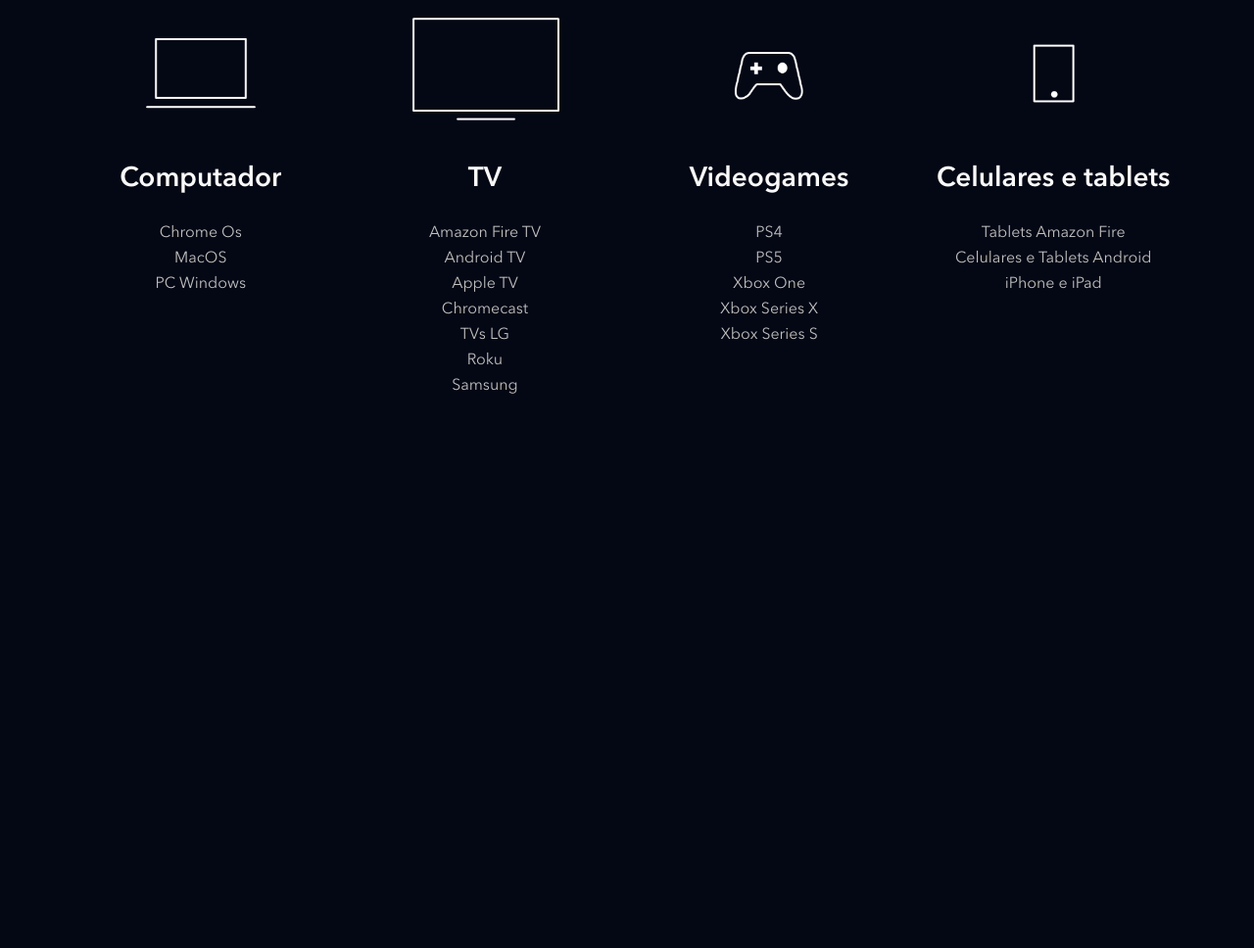
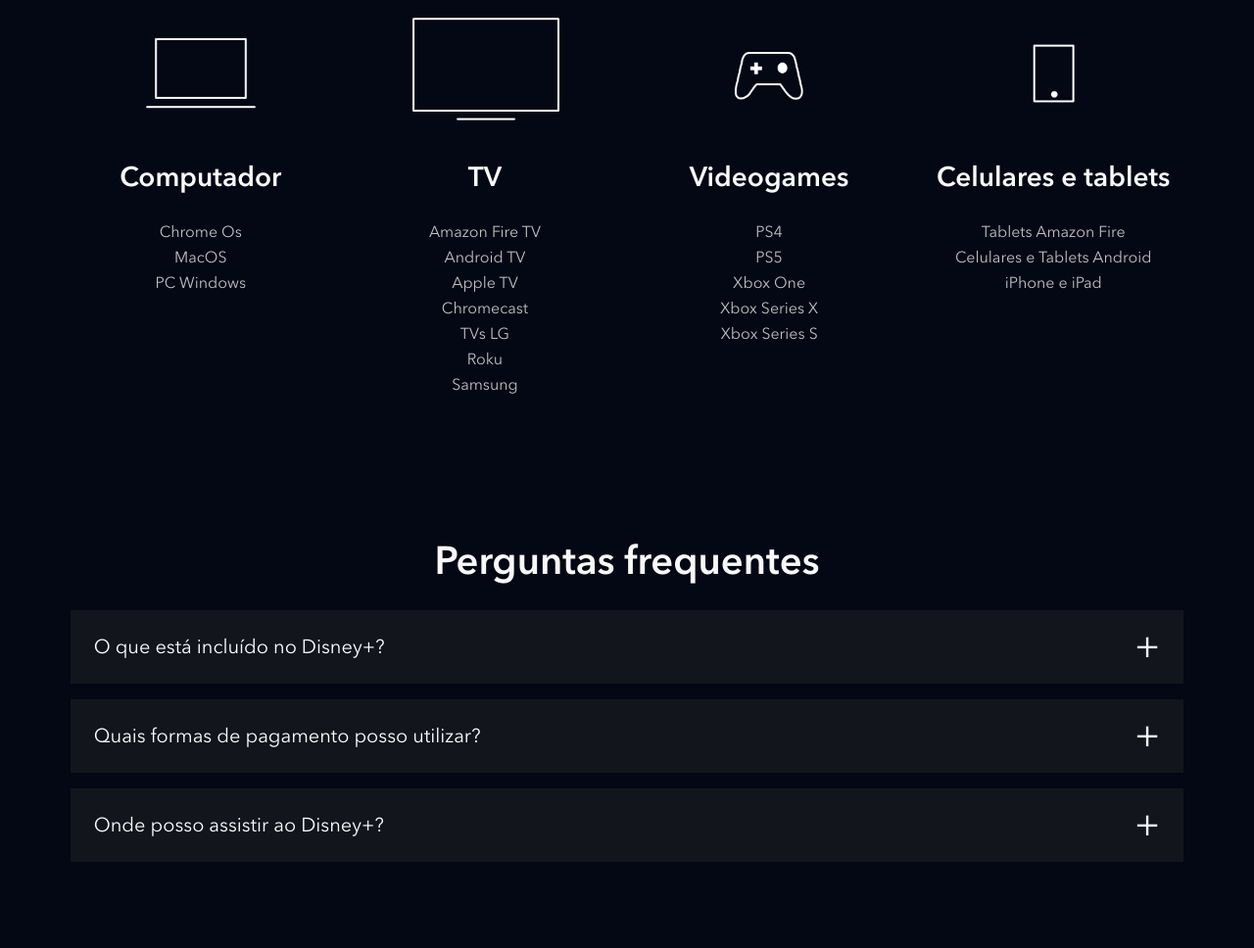
Before and after one commit to PedroPaz0156/clone-Disney-plus, a website: page index.html in a window 1280 px wide. Shown: the part 3839-4807 px from the top of the page at 98% size. Before the commit the page ends 4316 px from the top, so only its background shows below. Drawn offline with nearby package versions, Linux system fonts and the light colour scheme; files that its build step writes are made by us from their sources; files whose address does not match are found by name.

Commit message:
Adicionada a seção de Perguntas Frequentes(FAQ)

```diff
--- a/index.html
+++ b/index.html
@@ -209,6 +209,51 @@
             </li>
         </ul>
     </section>
+    <section class="faq">
+        <h2 class="title">Perguntas frequentes</h2>
+        <ul class="faq__questions">
+            <li class="faq__questions__item">
+                <div class="faq__questions__item__question" data-faq-question>O que está incluído no Disney+?</div>
+                <div class="faq__questions__item__answer text--big">
+                    <p>
+                        O Disney+ oferece:
+                        <ul class="faq__questions__item__answer__list text">
+                            <br>
+                            <li class="faq__questions__item__answer__list__item">
+                                Experiência premium sem intervalos comerciais.
+                            </li>
+                            <li class="faq__questions__item__answer__list__item">
+                                As melhores histórias da Disney, Pixar, Marvel, Star Wars e National Geographic, tudo em um só lugar.
+                            </li>
+                            <li class="faq__questions__item__answer__list__item">
+                                Groupwatch: assista junto com amigos ou familiares, mesmo separados.
+                            </li>
+                            <li class="faq__questions__item__answer__list__item">
+                                Downloads ilimitados em até 10 dispositivos compatícveis.
+                            </li>
+                            <li class="faq__questions__item__answer__list__item">
+                                Mais de 300 títulos em 4K UHD e HDR.
+                            </li>
+                            <li class="faq__questions__item__answer__list__item">
+                                A possibilidade de assistir em até 4 dispositivos compatíveis simultaneamente sem custo adicional.
+                            </li>
+                            <li class="faq__questions__item__answer__list__item">
+                                IMAX Enhanced: disponível para alguns títulos da Marvel em dispositivos compatíveis com o Disney+.
+                            </li>
+                        </ul>
+                    </p>
+                </div>
+            </li>
+            <li class="faq__questions__item">
+                <div class="faq__questions__item__question" data-faq-question>Quais formas de pagamento posso utilizar?</div>
+                <div class="faq__questions__item__answer text--big">Você pode pagar com cartão de crédito, débito ou Mercado Pago, ou por meio de empresas parceiras, como Mercado Livre e provedores locais de TV, telefone e internet.</div>
+            </li>
+            <li class="faq__questions__item">
+                <div class="faq__questions__item__question" data-faq-question>Onde posso assistir ao Disney+?</div>
+                <div class="faq__questions__item__answer text--big">O aplicativo do Disney+ está disponível em dispositivos móveis, navegadores, videogames, decodificadores e smart TVs. Confira a <u>lista completa de dispositivos compatíveis na Central de Ajuda</u></div>
+            </li>
+        </ul>
+    </section>
     <script src="src/scripts/main.js"></script>
 </body>
 </html>
--- a/src/scripts/main.js
+++ b/src/scripts/main.js
@@ -1,5 +1,6 @@
 document.addEventListener('DOMContentLoaded', function() {
     const buttons = document.querySelectorAll('[data-tab-button]');
+    const questions = document.querySelectorAll('[data-faq-question');
 
     for (let i = 0; i < buttons.length; i++) {
         buttons[i].addEventListener('click', function(button) {
@@ -12,7 +13,18 @@
             button.target.classList.add('shows__tabs__button--is-active');
         })
     }
+
+    for (let i = 0; i < questions.length; i++) {
+        questions[i].addEventListener('click', openOrClosesAnswers);
+    }
 })
+
+function openOrClosesAnswers(element) {
+    const class1 = 'faq__questions__item--is-open';
+    const parentElement = element.target.parentNode;
+
+    parentElement.classList.toggle(class1);
+}
 
 function hideAllTabs() {
     const tabsContainer = document.querySelectorAll('[data-tab-id]');
--- /dev/null
+++ b/src/styles/_faq.scss
@@ -0,0 +1,64 @@
+.faq {
+    padding: 5.6vw;
+
+    h2 {
+        text-align: center;
+        margin-bottom: 24px;
+    }
+
+    &__questions {
+        list-style: none;
+
+        &__item {
+            background-color: #13151d;
+            margin-bottom: 16px;
+
+            &__question {
+                position: relative;
+                color: #fff;
+                font-size: 20px;
+                padding: 24px;
+                display: block;
+                cursor: pointer;
+
+                &::after {
+                    content: '+';
+                    position: absolute;
+                    top: 0;
+                    right: 24px;
+                    height: 100%;
+                    display: flex;
+                    align-items: center;
+                    font-size: 40px;
+                }
+            }
+
+            &__answer {
+                height: 0px;
+                overflow: hidden;
+                padding: 0 24px;
+                transition: height, 0.5s ease;
+
+                &__list {
+                    list-style: inside;
+
+                    &__item {
+                        margin: 8px;
+                    }
+                }
+            }
+
+            &--is-open {
+                .faq__questions__item__question::after {
+                    content: '-';
+                }
+
+                .faq__questions__item__answer {
+                    height: auto;
+                    padding-bottom: 24px;
+                    transition: height, 0.5s ease;
+                }
+            }
+        }
+    }
+}
--- a/src/styles/main.scss
+++ b/src/styles/main.scss
@@ -4,6 +4,7 @@
 @use 'shows';
 @use 'plans';
 @use 'available-devices';
+@use 'faq';
 
 @font-face {
     font-family: Avenir;
```
